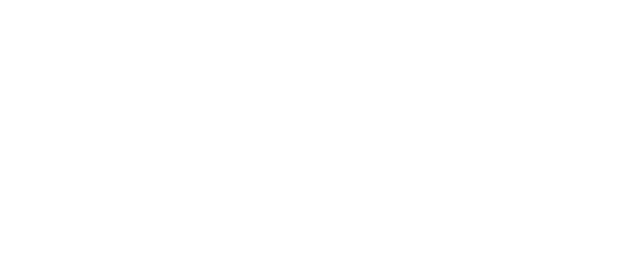
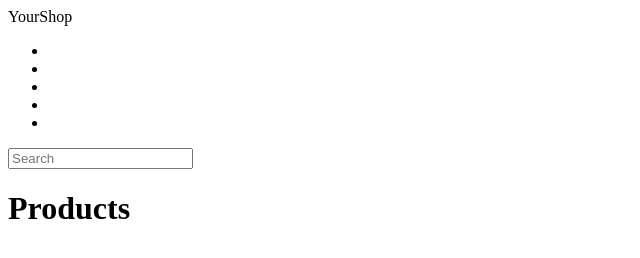
Before and after one commit to alexanderko/your-shop-trial, a plain HTML site: page index.html in a window 1280 px wide. Shown: the whole page, without its empty margins (0-640 px from the left). Drawn offline with Linux system fonts and the light colour scheme.

Commit message:
add header and product list

```diff
--- a/index.html
+++ b/index.html
@@ -4,6 +4,26 @@
 	<title>YourShop</title>
 </head>
 <body>
-
+	<header>
+		<a>YourShop</a>
+		<nav>
+			<ul>
+				<li></li>
+				<li></li>
+				<li></li>
+				<li></li>
+				<li></li>
+			</ul>
+		</nav>
+		<input type="text" placeholder="Search">
+		<a class="cart"></a>
+	</header>
+	<div class="content">
+		<h1>Products</h1>
+		<div class="product"></div>
+		<div class="product"></div>
+		<div class="product"></div>
+		<div class="product"></div>
+	</div>
 </body>
 </html>
```
